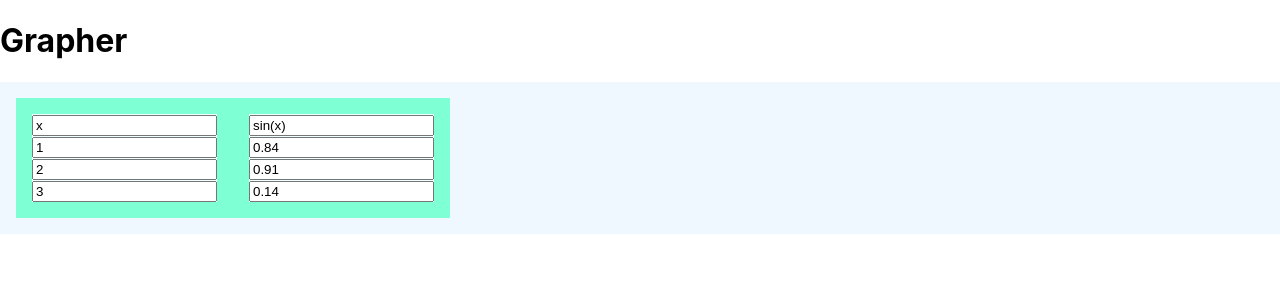
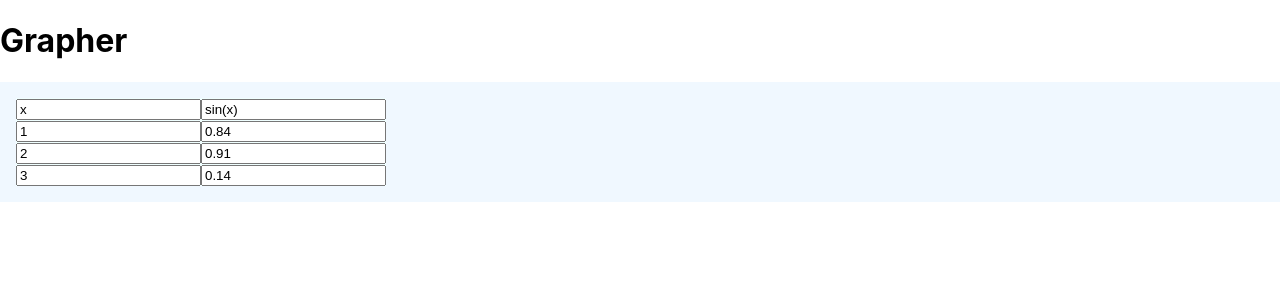
Before and after one commit to ericgrosse/grapher, a React (Create React App) app: page / in a window 1280 px wide. Shown: the top 300 px of the page. Built offline with nearby package versions, Linux system fonts and the light colour scheme.

Commit message:
Added refs for each cell, and ability to add new cells

```diff
--- a/src/App.js
+++ b/src/App.js
@@ -11,22 +11,11 @@ function Table(props) {
             column={column}
             index={index}
             onChange={props.onChange}
+            onKeyDown={props.onKeyDown}
+            self={props.self}
           />
         ))
       }
-    </div>
-  )
-}
-
-function Row(props) {
-  return (
-    <div className="Row">
-      <input
-        key={`row${props.row}:column${props.column}`}
-        type="text"
-        value={props.cell}
-        onChange={props.onChange.bind(this, props.row, props.column)}
-      />
     </div>
   )
 }
@@ -42,9 +31,26 @@ function Column(props) {
             row={index}
             column={props.index}
             onChange={props.onChange}
+            onKeyDown={props.onKeyDown}
+            self={props.self}
           />
         ))
       }
+    </div>
+  )
+}
+
+function Row(props) {
+  return (
+    <div className="Row">
+      <input
+        key={`row${props.row}:column${props.column}`}
+        ref={props.self[`myRef${props.row}${props.column}`]}
+        type="text"
+        value={props.cell}
+        onChange={props.onChange.bind(this, props.row, props.column)}
+        onKeyDown={props.onKeyDown.bind(this, props.row, props.column)}
+      />
     </div>
   )
 }
@@ -55,12 +61,65 @@ class App extends React.Component {
     this.state = {
       table: [['x', 1, 2, 3], ['sin(x)', 0.84, 0.91, 0.14]]
     }
+    // Create a ref for every cell
+    this.state.table.map((el1, column) => el1.map((el2, row) => {
+      this[`myRef${row}${column}`] = React.createRef()
+      return null
+    }))
   }
 
   handleChangeCell = (row, column, evt) => {
     const tableDeepCopy = this.state.table.slice().map(x => x.slice())
     tableDeepCopy[column][row] = evt.target.value
     this.setState({ table: tableDeepCopy })
+  }
+
+  handleKeyDown = (row, column, evt) => {
+    evt.preventDefault()
+    let tableDeepCopy = this.state.table.slice().map(x => x.slice())
+    let rowLength = this.state.table[0].length - 1
+    let columnLength = this.state.table.length - 1
+    //console.log(evt.key)
+
+    if (evt.key === 'ArrowUp' && row > 0) {
+      this[`myRef${row - 1}${column}`].current.focus()
+    }
+    else if (evt.key === 'ArrowDown' || evt.key === 'Enter') {
+      // If pressing Down or Enter on the final row, create a new row (with refs) and draw focus on the cell below
+      if (row === rowLength) {
+        tableDeepCopy = tableDeepCopy.map((columnValue, columnIndex) => {
+          this[`myRef${row + 1}${columnIndex}`] = React.createRef()
+          return columnValue.concat('')
+        })
+        this.setState({table: tableDeepCopy}, () => {
+          this[`myRef${row + 1}${column}`].current.focus()
+        })
+      }
+      else {
+        this[`myRef${row + 1}${column}`].current.focus()
+      }
+    }
+    else if (evt.key === 'ArrowLeft' && column > 0) {
+      this[`myRef${row}${column - 1}`].current.focus()
+    }
+    else if (evt.key === 'ArrowRight' || evt.key === 'Tab') {
+      // If pressing Right or Tab on the final column, create a new column (with refs) and draw focus on the right cell
+      if (column === columnLength) {
+        tableDeepCopy = tableDeepCopy.concat([Array(rowLength + 1).fill('')])
+        tableDeepCopy[columnLength + 1].map((cellValue, cellIndex) => {
+          this[`myRef${cellIndex}${columnLength + 1}`] = React.createRef()
+          return null
+        })
+        this.setState({table: tableDeepCopy}, () => {
+          this[`myRef${row}${column + 1}`].current.focus()
+        })
+      }
+      else {
+        this[`myRef${row}${column + 1}`].current.focus()
+      }
+    }
+
+    return
   }
 
   render() {
@@ -71,6 +130,8 @@ class App extends React.Component {
         <Table
           data={this.state.table}
           onChange={this.handleChangeCell}
+          onKeyDown={this.handleKeyDown}
+          self={this}
         />
       </div>
     )
--- a/src/App.scss
+++ b/src/App.scss
@@ -10,7 +10,7 @@
 
 .Column {
   background: aquamarine;
-  padding: 1rem;
+
 }
 
 .Row {
```
